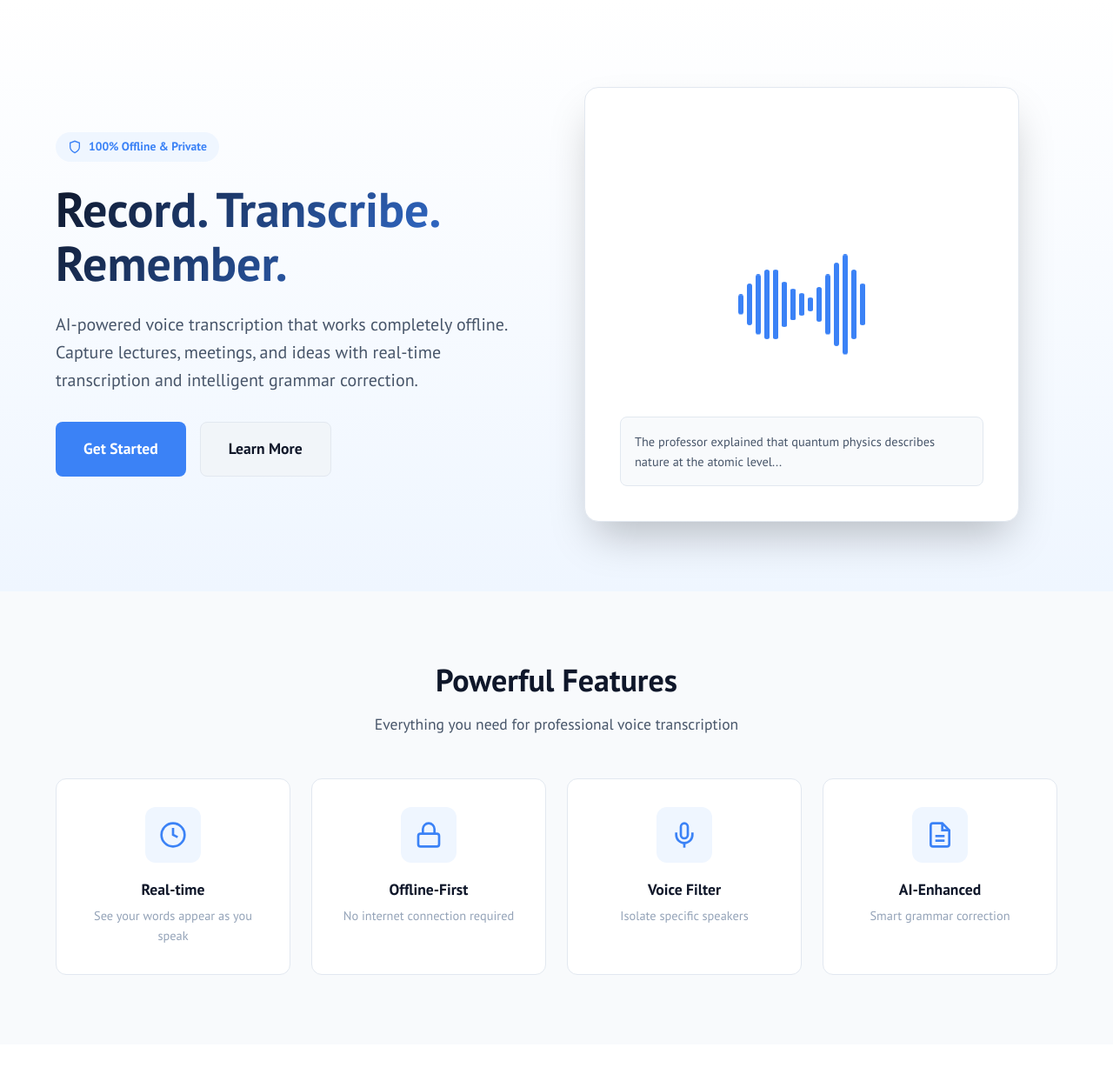
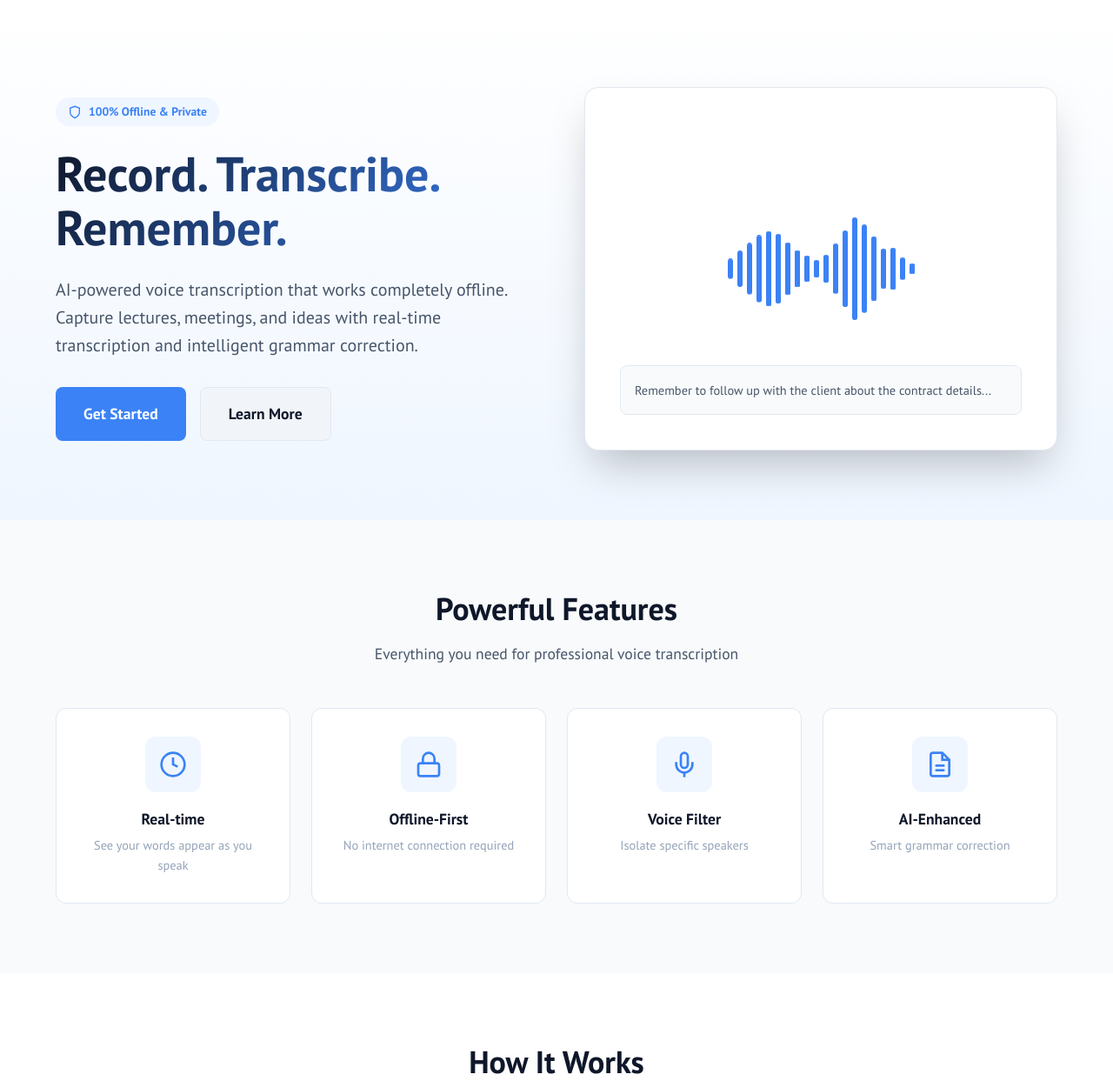
Before and after one commit to LeonManuel0705/VoiceNotes, a Flask app: page / in a window 1280 px wide. Shown: the part 64-1307 px from the top of the page at 87% size. Run offline with Flask 3, Linux system fonts and the light colour scheme; some libraries are stand-ins or nearby versions.

Commit message:
Improve homepage hero section with extended phrases and wider layout
- Extended phrase list from 6 to 20 examples in both English and German
- Implemented random shuffle algorithm (no repeats until all shown)
- Made hero illustration box wider (rectangle shape with 1.3 aspect ratio)
- Added 5 more waveform bars (15 to 20) for wider display
- Adjusted waveform spacing and timing for smoother animation

```diff
--- a/app/static/css/home.css
+++ b/app/static/css/home.css
@@ -69,8 +69,8 @@
 
 .hero-illustration {
     width: 100%;
-    max-width: 500px;
-    aspect-ratio: 1;
+    max-width: 580px;
+    aspect-ratio: 1.3;
     background: var(--bg-card);
     border: 1px solid var(--border);
     border-radius: var(--radius-xl);
@@ -83,12 +83,12 @@
 }
 
 .waveform-container {
-    width: 80%;
+    width: 85%;
     height: 120px;
     display: flex;
     align-items: center;
     justify-content: center;
-    gap: 4px;
+    gap: 5px;
 }
 
 .waveform-bar {
@@ -99,20 +99,25 @@
 }
 
 .waveform-bar:nth-child(1) { height: 20%; animation-delay: 0s; }
-.waveform-bar:nth-child(2) { height: 40%; animation-delay: 0.1s; }
-.waveform-bar:nth-child(3) { height: 60%; animation-delay: 0.2s; }
-.waveform-bar:nth-child(4) { height: 80%; animation-delay: 0.3s; }
-.waveform-bar:nth-child(5) { height: 100%; animation-delay: 0.4s; }
-.waveform-bar:nth-child(6) { height: 80%; animation-delay: 0.5s; }
-.waveform-bar:nth-child(7) { height: 60%; animation-delay: 0.6s; }
-.waveform-bar:nth-child(8) { height: 40%; animation-delay: 0.7s; }
-.waveform-bar:nth-child(9) { height: 20%; animation-delay: 0.8s; }
-.waveform-bar:nth-child(10) { height: 40%; animation-delay: 0.9s; }
-.waveform-bar:nth-child(11) { height: 60%; animation-delay: 1s; }
-.waveform-bar:nth-child(12) { height: 80%; animation-delay: 1.1s; }
-.waveform-bar:nth-child(13) { height: 100%; animation-delay: 1.2s; }
-.waveform-bar:nth-child(14) { height: 80%; animation-delay: 1.3s; }
-.waveform-bar:nth-child(15) { height: 60%; animation-delay: 1.4s; }
+.waveform-bar:nth-child(2) { height: 35%; animation-delay: 0.08s; }
+.waveform-bar:nth-child(3) { height: 50%; animation-delay: 0.16s; }
+.waveform-bar:nth-child(4) { height: 70%; animation-delay: 0.24s; }
+.waveform-bar:nth-child(5) { height: 90%; animation-delay: 0.32s; }
+.waveform-bar:nth-child(6) { height: 100%; animation-delay: 0.4s; }
+.waveform-bar:nth-child(7) { height: 90%; animation-delay: 0.48s; }
+.waveform-bar:nth-child(8) { height: 70%; animation-delay: 0.56s; }
+.waveform-bar:nth-child(9) { height: 50%; animation-delay: 0.64s; }
+.waveform-bar:nth-child(10) { height: 30%; animation-delay: 0.72s; }
+.waveform-bar:nth-child(11) { height: 40%; animation-delay: 0.8s; }
+.waveform-bar:nth-child(12) { height: 60%; animation-delay: 0.88s; }
+.waveform-bar:nth-child(13) { height: 80%; animation-delay: 0.96s; }
+.waveform-bar:nth-child(14) { height: 100%; animation-delay: 1.04s; }
+.waveform-bar:nth-child(15) { height: 85%; animation-delay: 1.12s; }
+.waveform-bar:nth-child(16) { height: 65%; animation-delay: 1.2s; }
+.waveform-bar:nth-child(17) { height: 45%; animation-delay: 1.28s; }
+.waveform-bar:nth-child(18) { height: 55%; animation-delay: 1.36s; }
+.waveform-bar:nth-child(19) { height: 35%; animation-delay: 1.44s; }
+.waveform-bar:nth-child(20) { height: 20%; animation-delay: 1.52s; }
 
 @keyframes waveform {
     0%, 100% { transform: scaleY(0.5); }
--- a/app/templates/home.html
+++ b/app/templates/home.html
@@ -30,6 +30,11 @@
         <div class="hero-visual">
             <div class="hero-illustration">
                 <div class="waveform-container">
+                    <div class="waveform-bar"></div>
+                    <div class="waveform-bar"></div>
+                    <div class="waveform-bar"></div>
+                    <div class="waveform-bar"></div>
+                    <div class="waveform-bar"></div>
                     <div class="waveform-bar"></div>
                     <div class="waveform-bar"></div>
                     <div class="waveform-bar"></div>
@@ -189,7 +194,21 @@
             "Today we learned about the Renaissance period and its impact on art...",
             "Remember to follow up with the client about the contract details...",
             "The key insight from the lecture was about machine learning algorithms...",
-            "Action items: Complete project proposal by Friday, schedule team review..."
+            "Action items: Complete project proposal by Friday, schedule team review...",
+            "The chemical reaction between sodium and chlorine produces table salt...",
+            "Interview summary: Candidate has 5 years of experience in software development...",
+            "The main theme of today's discussion was sustainable energy solutions...",
+            "Note to self: Research the new JavaScript framework before the presentation...",
+            "Dr. Schmidt emphasized the importance of proper documentation in research...",
+            "Budget review: Marketing expenses are 8 percent under the quarterly target...",
+            "The patient reported improved symptoms after two weeks of treatment...",
+            "Key takeaway: Always validate user input before processing the data...",
+            "Historical analysis: The industrial revolution changed European society...",
+            "Project update: Backend API is 90 percent complete, frontend needs review...",
+            "The experiment demonstrated a clear correlation between the variables...",
+            "Reminder: Submit the grant application before the December deadline...",
+            "Customer feedback: Users want a simpler navigation in the mobile app...",
+            "Legal note: Contract clause 4.2 requires 30 days written notice..."
         ],
         de: [
             "Der Professor erklärte, dass die Quantenphysik die Natur auf atomarer Ebene beschreibt...",
@@ -197,24 +216,57 @@
             "Heute haben wir etwas über die Renaissance und ihren Einfluss auf die Kunst gelernt...",
             "Denken Sie daran, den Kunden wegen der Vertragsdetails zu kontaktieren...",
             "Die wichtigste Erkenntnis aus der Vorlesung war über maschinelles Lernen...",
-            "Aufgaben: Projektvorschlag bis Freitag fertigstellen, Teamüberprüfung planen..."
+            "Aufgaben: Projektvorschlag bis Freitag fertigstellen, Teamüberprüfung planen...",
+            "Die chemische Reaktion zwischen Natrium und Chlor erzeugt Kochsalz...",
+            "Zusammenfassung des Interviews: Kandidat hat 5 Jahre Erfahrung in der Softwareentwicklung...",
+            "Das Hauptthema der heutigen Diskussion waren nachhaltige Energielösungen...",
+            "Notiz an mich selbst: Das neue JavaScript-Framework vor der Präsentation recherchieren...",
+            "Dr. Müller betonte die Bedeutung einer ordentlichen Dokumentation in der Forschung...",
+            "Budgetüberprüfung: Marketingausgaben liegen 8 Prozent unter dem Quartalsziel...",
+            "Der Patient berichtete über verbesserte Symptome nach zwei Wochen Behandlung...",
+            "Wichtige Erkenntnis: Benutzereingaben immer validieren, bevor die Daten verarbeitet werden...",
+            "Historische Analyse: Die industrielle Revolution veränderte die europäische Gesellschaft...",
+            "Projektupdate: Backend-API ist zu 90 Prozent fertig, Frontend muss überprüft werden...",
+            "Das Experiment zeigte eine klare Korrelation zwischen den Variablen...",
+            "Erinnerung: Förderantrag vor der Dezember-Frist einreichen...",
+            "Kundenfeedback: Benutzer wünschen sich eine einfachere Navigation in der mobilen App...",
+            "Rechtlicher Hinweis: Vertragsklausel 4.2 erfordert 30 Tage schriftliche Kündigungsfrist..."
         ]
     };
 
     const typingElement = document.getElementById('typingText');
     if (!typingElement) return;
 
-    let currentPhraseIndex = 0;
     let currentCharIndex = 0;
     let isDeleting = false;
     let currentLang = document.body.getAttribute('data-lang') || 'en';
+    let shuffledIndices = [];
+    let currentShuffleIndex = 0;
 
-    function getCurrentPhrases() {
-        return phrases[currentLang] || phrases.en;
+    function shuffleArray(length) {
+        const indices = Array.from({ length }, (_, i) => i);
+        for (let i = indices.length - 1; i > 0; i--) {
+            const j = Math.floor(Math.random() * (i + 1));
+            [indices[i], indices[j]] = [indices[j], indices[i]];
+        }
+        return indices;
     }
 
+    function getNextPhraseIndex() {
+        const currentPhrases = phrases[currentLang] || phrases.en;
+
+        if (shuffledIndices.length === 0 || currentShuffleIndex >= shuffledIndices.length) {
+            shuffledIndices = shuffleArray(currentPhrases.length);
+            currentShuffleIndex = 0;
+        }
+
+        return shuffledIndices[currentShuffleIndex++];
+    }
+
+    let currentPhraseIndex = 0;
+
     function typeText() {
-        const currentPhrases = getCurrentPhrases();
+        const currentPhrases = phrases[currentLang] || phrases.en;
         const currentPhrase = currentPhrases[currentPhraseIndex];
 
         if (isDeleting) {
@@ -223,7 +275,7 @@
 
             if (currentCharIndex === 0) {
                 isDeleting = false;
-                currentPhraseIndex = (currentPhraseIndex + 1) % currentPhrases.length;
+                currentPhraseIndex = getNextPhraseIndex();
                 setTimeout(typeText, 500);
             } else {
                 setTimeout(typeText, 20);
@@ -250,13 +302,16 @@
                 currentLang = document.body.getAttribute('data-lang') || 'en';
                 currentCharIndex = 0;
                 isDeleting = false;
-                currentPhraseIndex = 0;
+                shuffledIndices = [];
+                currentShuffleIndex = 0;
+                currentPhraseIndex = getNextPhraseIndex();
             }
         });
     });
     observer.observe(document.body, { attributes: true });
 
-    // Start typing animation
+    // Start with a random phrase
+    currentPhraseIndex = getNextPhraseIndex();
     setTimeout(typeText, 1000);
 })();
 </script>
```
